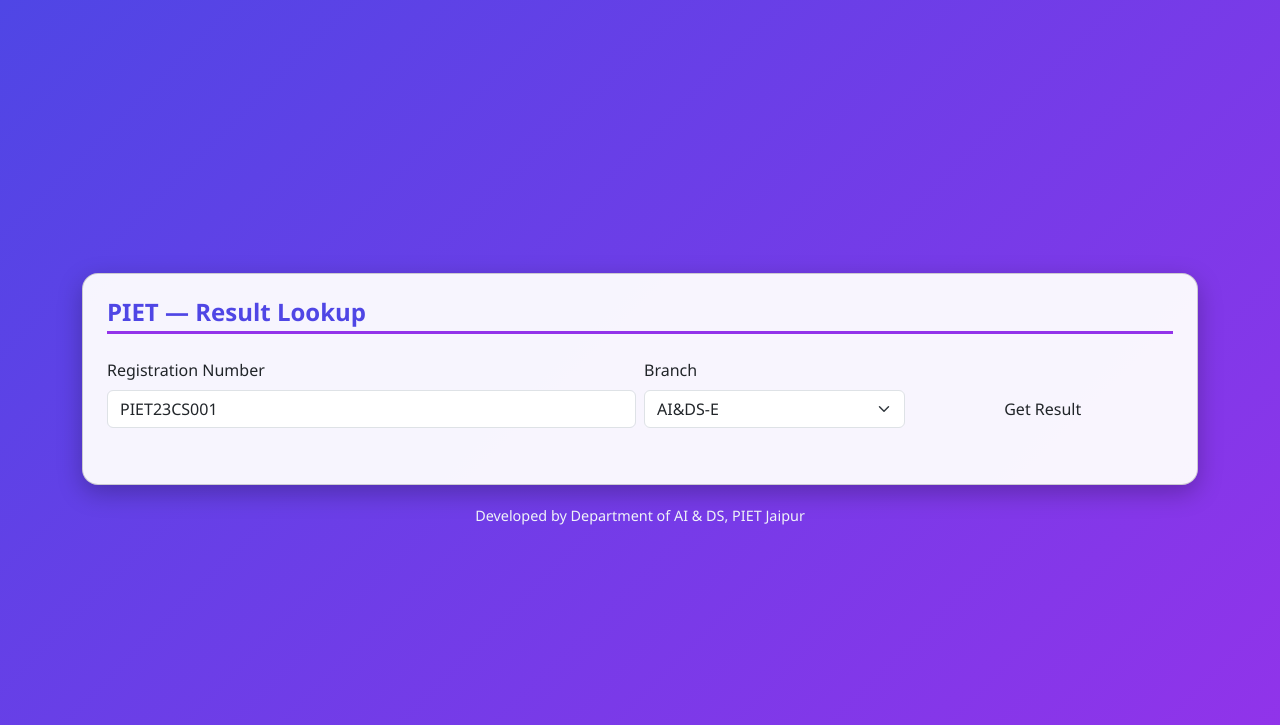
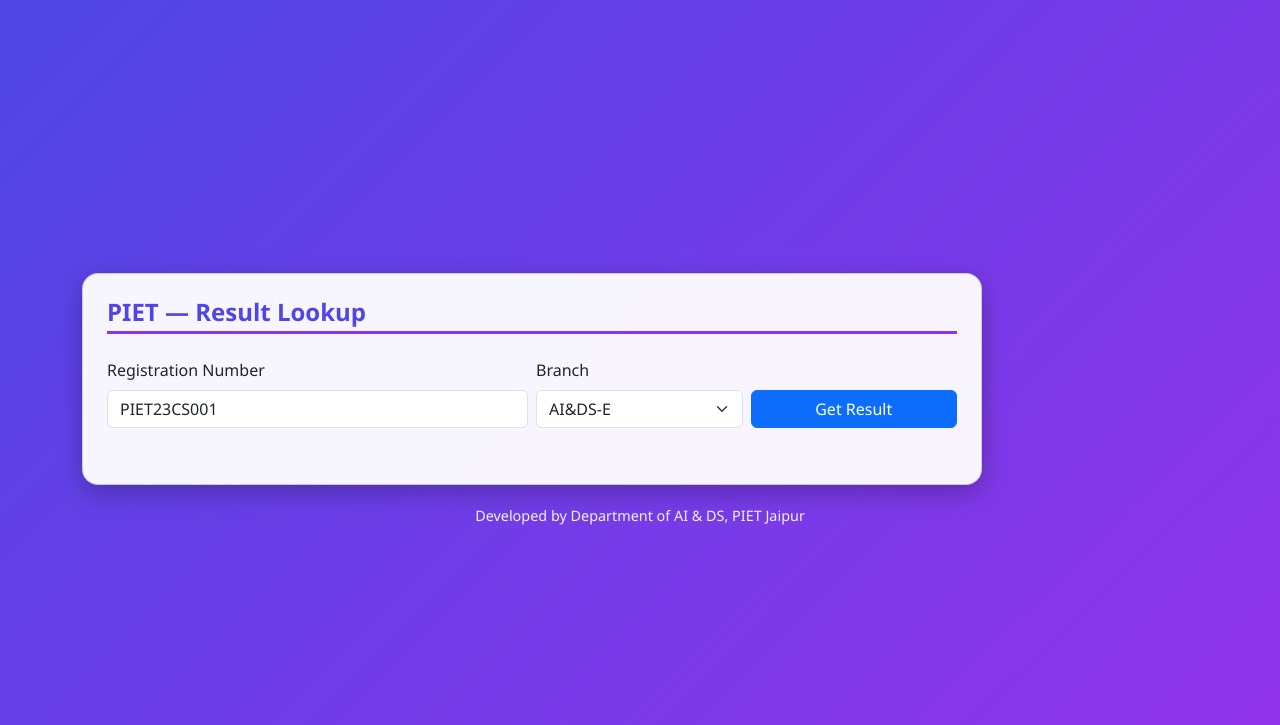
Before and after one commit to singhudaypratap/result4thsem, a Flask app: page / in a window 1280 px wide. Shown: the top 725 px of the page. Run offline with Flask 3, Linux system fonts and the light colour scheme.

Commit message:
Update index.html

```diff
--- a/templates/index.html
+++ b/templates/index.html
@@ -19,6 +19,8 @@
       background: rgba(255, 255, 255, 0.95);
       border-radius: 16px;
       box-shadow: 0 8px 25px rgba(0,0,0,0.25);
+      max-width: 900px;
+      width: 100%;
     }
     h4 {
       font-weight: 700;
@@ -69,6 +71,7 @@
       <div class="col-md-3">
         <label class="form-label">Branch</label>
         <select id="branch" class="form-select">
+          <!-- Ordered list of branches -->
           <option value="AI&DS-E">AI&DS-E</option>
           <option value="CS(AI)-F">CS(AI)-F</option>
           <option value="CS(DS)-G">CS(DS)-G</option>
@@ -78,7 +81,7 @@
         </select>
       </div>
       <div class="col-md-3">
-        <button id="btn" class="btn btn-gradient w-100">Get Result</button>
+        <button id="btn" class="btn btn-primary w-100">Get Result</button>
       </div>
     </div>
     <div id="msg" class="mt-3"></div>
@@ -125,11 +128,17 @@
         Object.keys(r).forEach(k=>{
           if(!["Reg. No","Name","Uni-Roll No","Col Roll No","Total Back","Result","SGPA"].includes(k)){
             const g = r[k];
-            html += `<span class="subject-pill ${gradeClass(g)}">${k}: ${g}</span>`;
+            let subjectName = k.split(" (")[0];  // drop code for pills
+            html += `<span class="subject-pill ${gradeClass(g)}">${subjectName} — ${g}</span>`;
           }
         });
         html += `</div>`;
-        html += `<div class="summary">SGPA: ${r["SGPA"]||""} · Total Back: ${r["Total Back"]||""} · Result: ${r["Result"]||""}</div>`;
+        // Summary
+        const resultStatus = r["Result"]||"";
+        let badge = resultStatus.toLowerCase().includes("pass")
+            ? `<span class="badge bg-success">${resultStatus}</span>`
+            : `<span class="badge bg-danger">${resultStatus}</span>`;
+        html += `<div class="summary">SGPA: ${r["SGPA"]||""} · Total Back: ${r["Total Back"]||""} · Result: ${badge}</div>`;
         results.innerHTML = html;
       }
     } else {
```
